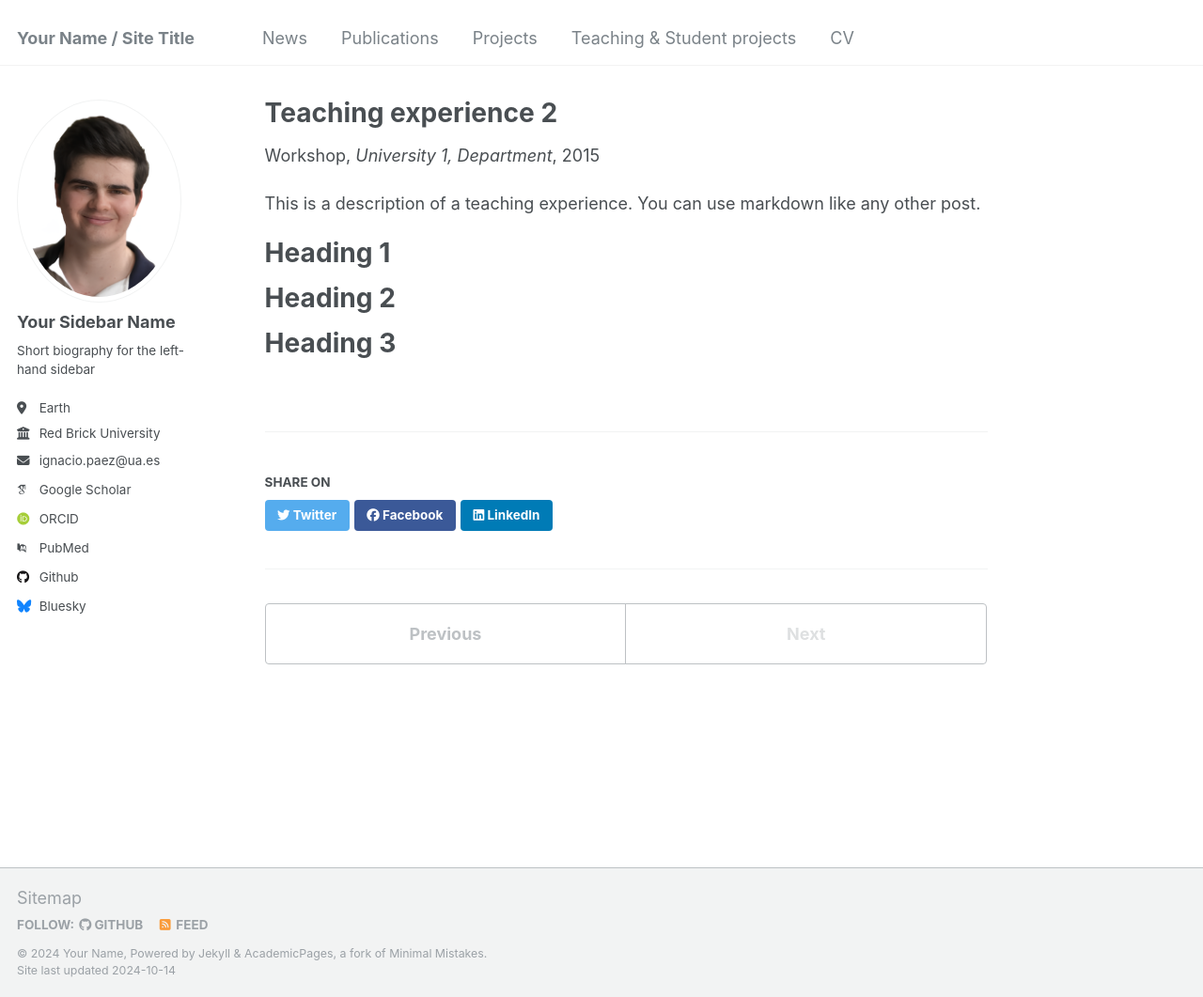
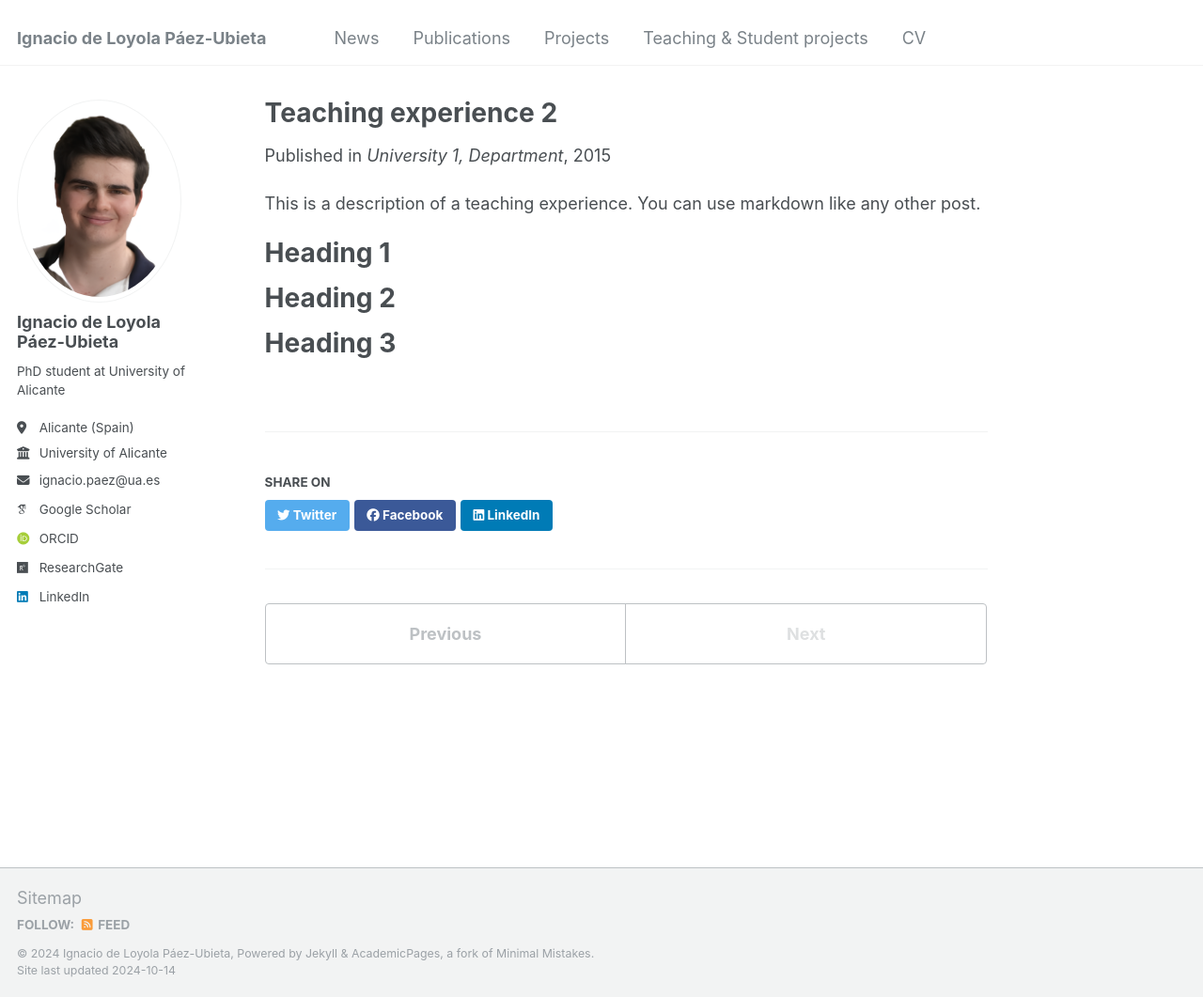
Before and after one commit to ignpaub/ignpaub.github.io, a Jekyll site: the page built from _teaching_student_projects/2015-spring-teaching-2.md, in a window 1280 px wide and 1061 px high. Shown: the whole window at 94% size. Built offline with Jekyll 4.4.1, drawn with Linux system fonts in a browser that asks for light colours; some web fonts are replaced.

Commit message:
Add files via upload

```diff
--- a/_config.yml
+++ b/_config.yml
@@ -8,9 +8,9 @@
 
 # Basic Site Settings
 locale                   : "en-US"
-title                    : "Your Name / Site Title"
+title                    : "Ignacio de Loyola Páez-Ubieta"
 title_separator          : "-"
-name                     : &name "Your Name"
+name                     : &name "Ignacio de Loyola Páez-Ubieta"
 description              : &description "personal description"
 url                      : https://academicpages.github.io # the base hostname & protocol for your site e.g. "https://mmistakes.github.io"
 baseurl                  : "" # the subpath of your site, e.g. "/blog"
@@ -22,33 +22,33 @@ repository               : "academicpages/academicpages.github.io"
 author:
   # Biographic information
   avatar           : "profile.png"
-  name             : "Your Sidebar Name"
-  pronouns         : # example: "she/her"
-  bio              : "Short biography for the left-hand sidebar"
-  location         : "Earth"
-  employer         : "Red Brick University"
+  name             : "Ignacio de Loyola Páez-Ubieta"
+  pronouns         : #"he/him"
+  bio              : "PhD student at University of Alicante"
+  location         : "Alicante (Spain)"
+  employer         : "University of Alicante"
   uri              : # URL
-  email            : "none@example.org"
+  email            : "ignacio.paez@ua.es"
 
   # Academic websites
   arxiv            : # URL - Update with the correct link to your profile
-  googlescholar    : "https://scholar.google.com/citations?user=PS_CX0AAAAAJ"
+  googlescholar    : "https://scholar.google.com/citations?user=WLh4L7YAAAAJ&hl=en"
   impactstory      : # URL
-  orcid            : "http://orcid.org/yourorcidurl"
+  orcid            : "https://orcid.org/0000-0001-9901-7264"
   semantic         : # URL
-  pubmed           : "https://www.ncbi.nlm.nih.gov/pubmed/?term=john+snow"
-  researchgate     : # URL
+  pubmed           : #"https://www.ncbi.nlm.nih.gov/pubmed/?term=john+snow"
+  researchgate     : https://www.researchgate.net/profile/Ignacio-De-Loyola-Paez-Ubieta
 
   # Repositories and software development
   bitbucket        : # Username - Update with your username on the site
   codepen          : # Username
   dribbble         : # Username
-  github           : "academicpages"
+  github           : #"ignpaub"
   kaggle           : # Username
   stackoverflow    : # User number or user number and name (i.e., use "1" or "1/jeff-atwood")
 
   # Social media
-  bluesky          : "bsky.app" # Replace this with you Bluesky username
+  bluesky          : #"bsky.app" # Replace this with you Bluesky username
   facebook         : # Username
   flickr           : # Username
   foursquare       : # Username
@@ -57,7 +57,7 @@ author:
   keybase          : # Username
   instagram        : # Username
   lastfm           : # Username
-  linkedin         : # Username
+  linkedin         : "ignacio-de-loyola-paez-ubieta"
   mastodon         : # URL
   medium           : # URL
   pinterest        : # Username
@@ -75,6 +75,8 @@ author:
 
 # Publication Category - The following the list of publication categories and their headings
 publication_category:
+  pending_manuscripts:
+    title: 'Under review'
   books:
     title: 'Books'
   manuscripts:
@@ -211,7 +213,7 @@ kramdown:
 
 # These settings control the types of collections used by the template
 collections:
-  teaching:
+  teaching_student_projects:
     output: true
     permalink: /:collection/:path/
   publications:
@@ -220,7 +222,7 @@ collections:
   portfolio:
     output: true
     permalink: /:collection/:path/
-  talks:
+  news:
     output: true
     permalink: /:collection/:path/
 
@@ -248,7 +250,7 @@ defaults:
   # _teaching
   - scope:
       path: ""
-      type: teaching
+      type: teaching_student_projects
     values:
       layout: single
       author_profile: true
@@ -275,9 +277,9 @@ defaults:
   # _talks
   - scope:
       path: ""
-      type: talks
+      type: news
     values:
-      layout: talk
+      layout: single
       author_profile: true
       share: true
 
--- /dev/null
+++ b/_teaching_student_projects/2015-spring-teaching-2.md
@@ -0,0 +1,20 @@
+---
+title: "Teaching experience 2"
+collection: teaching
+type: "Workshop"
+permalink: /teaching/2015-spring-teaching-1
+venue: "University 1, Department"
+date: 2015-01-01
+location: "City, Country"
+---
+
+This is a description of a teaching experience. You can use markdown like any other post.
+
+Heading 1
+======
+
+Heading 2
+======
+
+Heading 3
+======
```
Also changed, not shown: _teaching_student_projects/2014-spring-teaching-1.md (added, +20 -0 lines).
